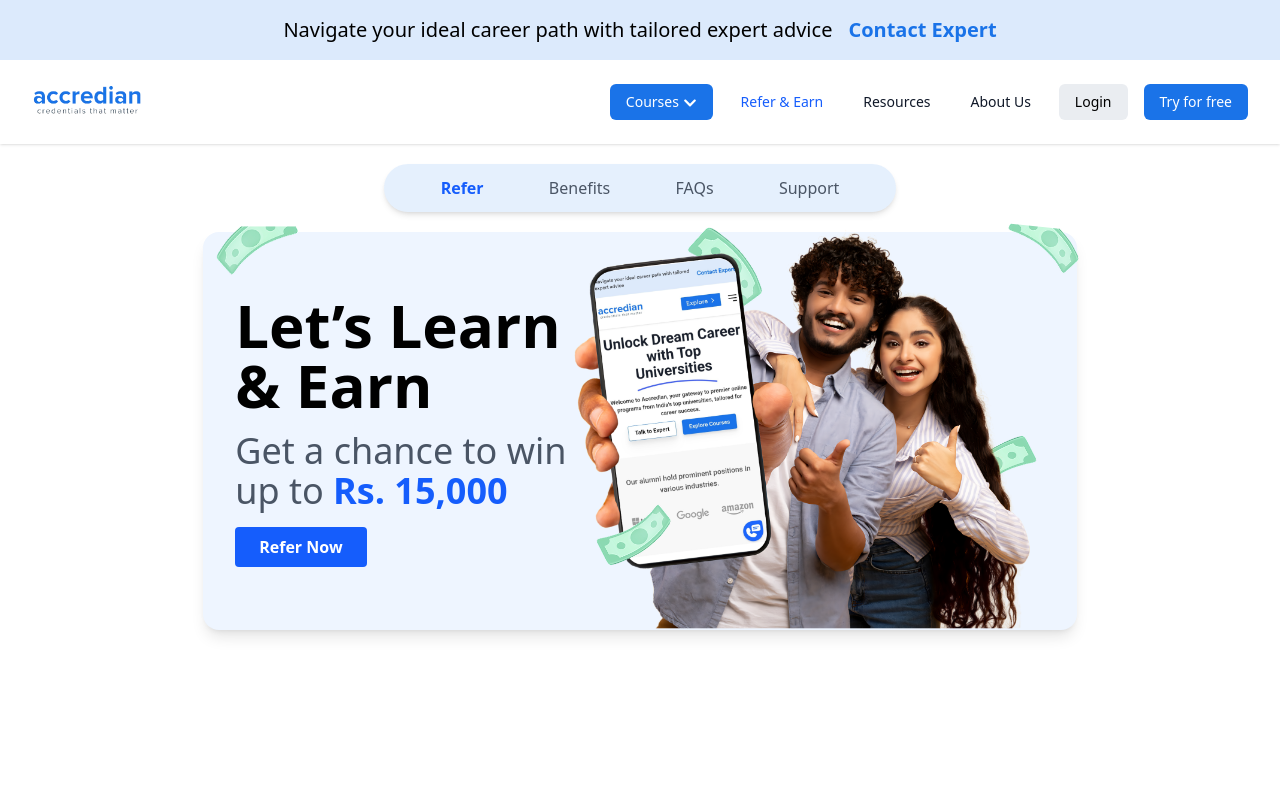
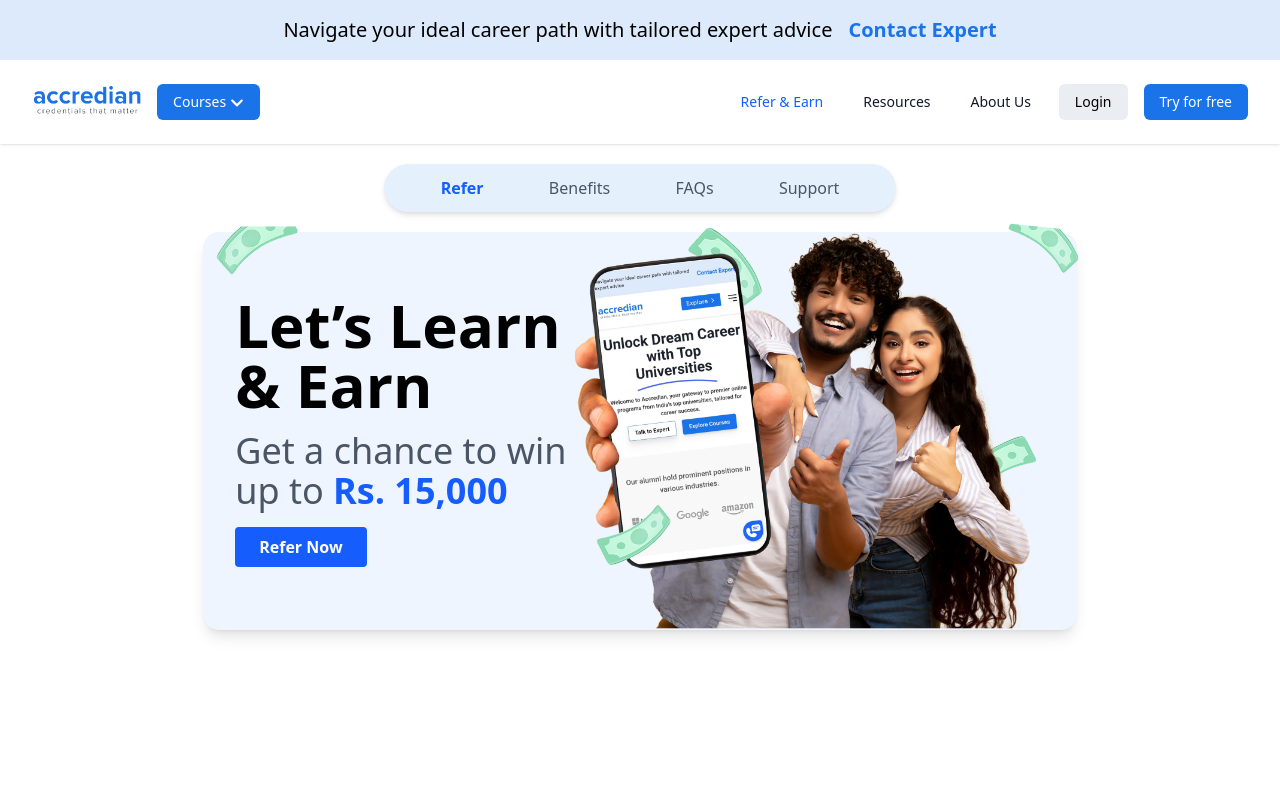
Before and after one commit to AlfiyaSiddique/Accredian-frontend-task, a React (Vite) app: page / in a window 1280 px wide. Shown: the top 800 px of the page. Built offline with nearby package versions, Linux system fonts and the light colour scheme; no server answers.

Commit message:
navbar fix

```diff
--- a/src/components/Navbar.jsx
+++ b/src/components/Navbar.jsx
@@ -19,15 +19,15 @@ const Navbar = () => {
       <div className="max-w-7xl mx-auto px-4 py-2.5 sm:px-6 lg:px-8">
         <div className="flex justify-between h-16 items-center">
           {/* Logo & Left Side */}
-          <div className="flex items-center">
+          <div className="flex items-center gap-4">
             <img className="h-8 w-auto" src={logo} alt="Accredian Logo" />
+            <button className="hidden md:block bg-[#1a73e8] hover:bg-blue-700 cursor-pointer text-white px-4 py-2 rounded-md text-sm font-medium">
+              Courses <FaChevronDown className="inline" />
+            </button>
           </div>
 
           {/* Desktop Menu */}
           <div className="hidden md:flex items-center space-x-4">
-            <button className="bg-[#1a73e8] hover:bg-blue-700 cursor-pointer text-white px-4 py-2 rounded-md text-sm font-medium">
-              Courses <FaChevronDown className="inline" />
-            </button>
             <a
               href="#"
               className="text-blue-600 px-3 py-2 rounded-md text-sm font-medium"
```
